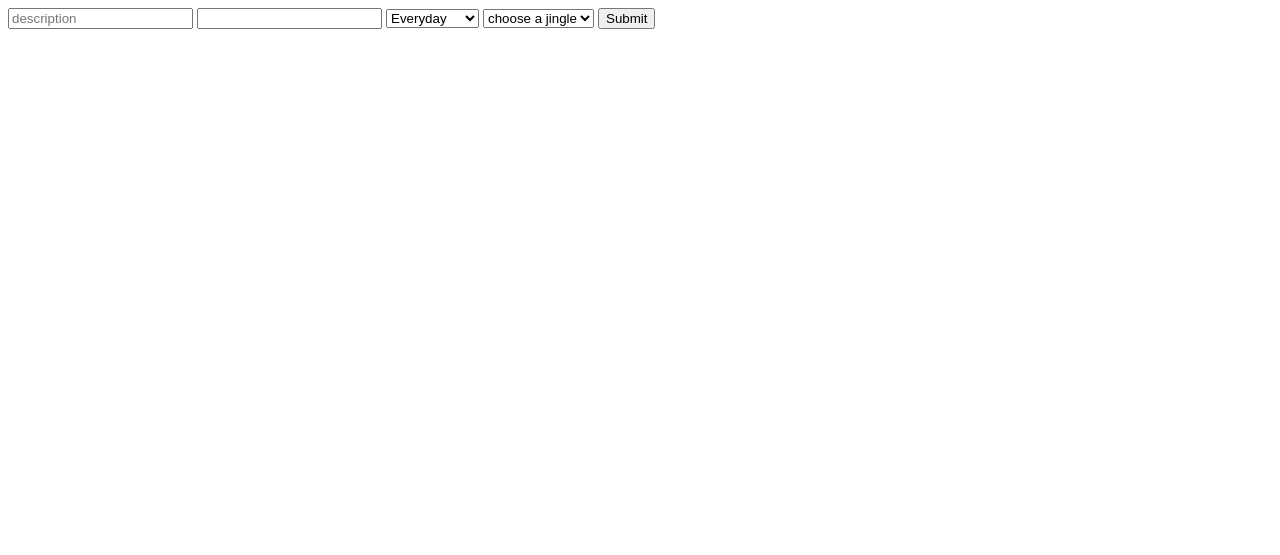
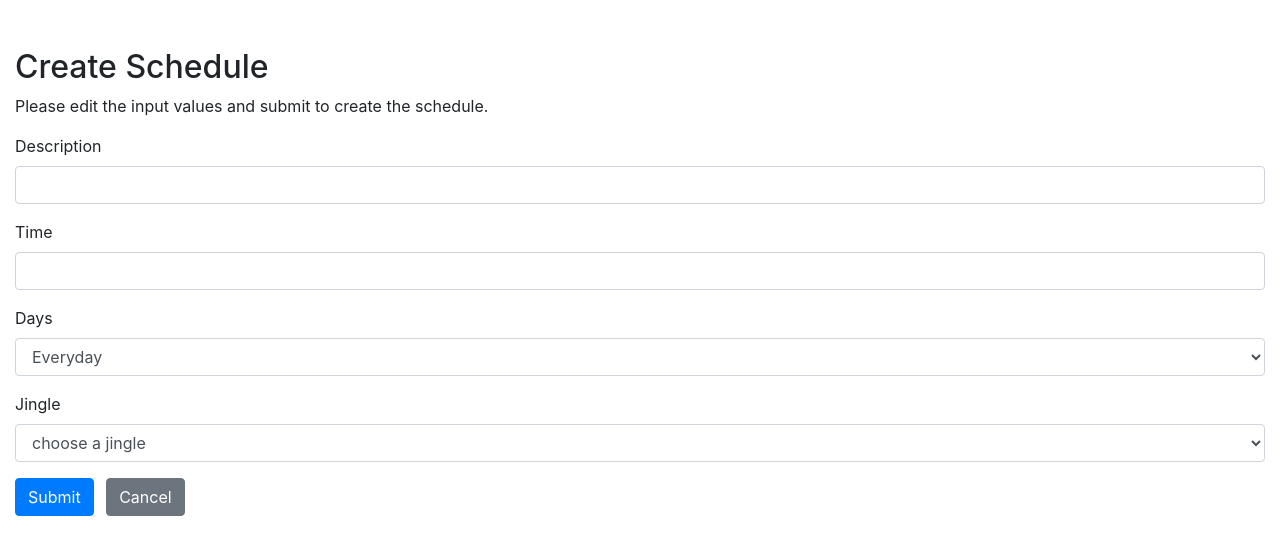
Before and after one commit to nkrumahthis/clever-bell, a PHP site: page /schedule/create in a window 1280 px wide. Shown: the top 555 px of the page. Run offline with PHP 8.4, Linux system fonts and the light colour scheme; data that the repository does not hold is empty.

Commit message:
chore back on create view

```diff
--- a/web/views/schedule/create.php
+++ b/web/views/schedule/create.php
@@ -5,14 +5,32 @@
     <meta charset="UTF-8">
     <meta http-equiv="X-UA-Compatible" content="IE=edge">
     <meta name="viewport" content="width=device-width, initial-scale=1.0">
-    <title>Document</title>
+    <link rel="stylesheet" href="https://stackpath.bootstrapcdn.com/bootstrap/4.5.2/css/bootstrap.min.css">
+    <link rel="stylesheet" href="css/styles.css">
+    <link rel="stylesheet" href="css/fontawesome.css">
+    <script src="js/jquery-3.6.0.min.js" crossorigin="anonymous"></script>
+    <title>CleverBell Editor : Create Schedule</title>
 </head>
 
 <body>
+    <div class="wrapper">
+        <div class="container-fluid">
+            <div class="row">
+                <div class="col-md-12">
+                    <h2 class="mt-5">Create Schedule</h2>
+                    <p>Please edit the input values and submit to create the schedule.</p>
                     <form action="schedule" method="post">
-        <input type="text" name="description" placeholder="description" />
-        <input type="text" name="time" paceholder="12:59" />
-        <select name="days" id="days">
+                        <div class="form-group">
+                            <label>Description</label>
+                            <input type="text" name="description" class="form-control">
+                        </div>
+                        <div class="form-group">
+                            <label>Time</label>
+                            <input type="text" name="time" class="form-control">
+                        </div>
+                        <div class="form-group">
+                            <label>Days</label>
+                            <select name="days" id="days" class="form-control">
                                 <option value="Everyday">Everyday</option>
                                 <option value="Weekdays">Weekdays</option>
                                 <option value="Monday">Monday</option>
@@ -24,16 +42,30 @@
                                 <option value="Sunday">Sunday</option>
                                 <option value="Weekends">Weekends</option>
                             </select>
-        <select name="jingle" id="jingle">
-            <option value="" default>choose a jingle</option>
+                        </div>
+                        <div class="form-group">
+                            <label>Jingle</label>
+                            <select name="jingle" id="jingle" class="form-control">
+                                <option value="">choose a jingle</option>
                                 <?php
+                                $jingles = Jingle::getAll();
+                                $i = 0;
+                                $selected = "selected = \"selected\"";
                                 foreach ($jingles as $jingle) {
-                echo "<option value=\"" . $jingle . "\">" . $jingle . "</option>\n";
+                                    echo "<option value=\"$jingle\"" . (($jingles[$i] == $schedule[3]) ? $selected : '') . ">$jingle</option>";
+                                    $i++;
                                 }
                                 ?>
                             </select>
-        <input type="submit" name="Submit" value="Submit">
+                        </div>
+                        <input type="submit" name="Submit" value="Submit" class="btn btn-primary">
+                        <a href="/" class="btn btn-secondary ml-2">Cancel</a>
                     </form>
+
+                </div>
+            </div>
+        </div>
+    </div>
 </body>
 
 </html>
```
Lines whose indentation alone changed are shown as unchanged.
